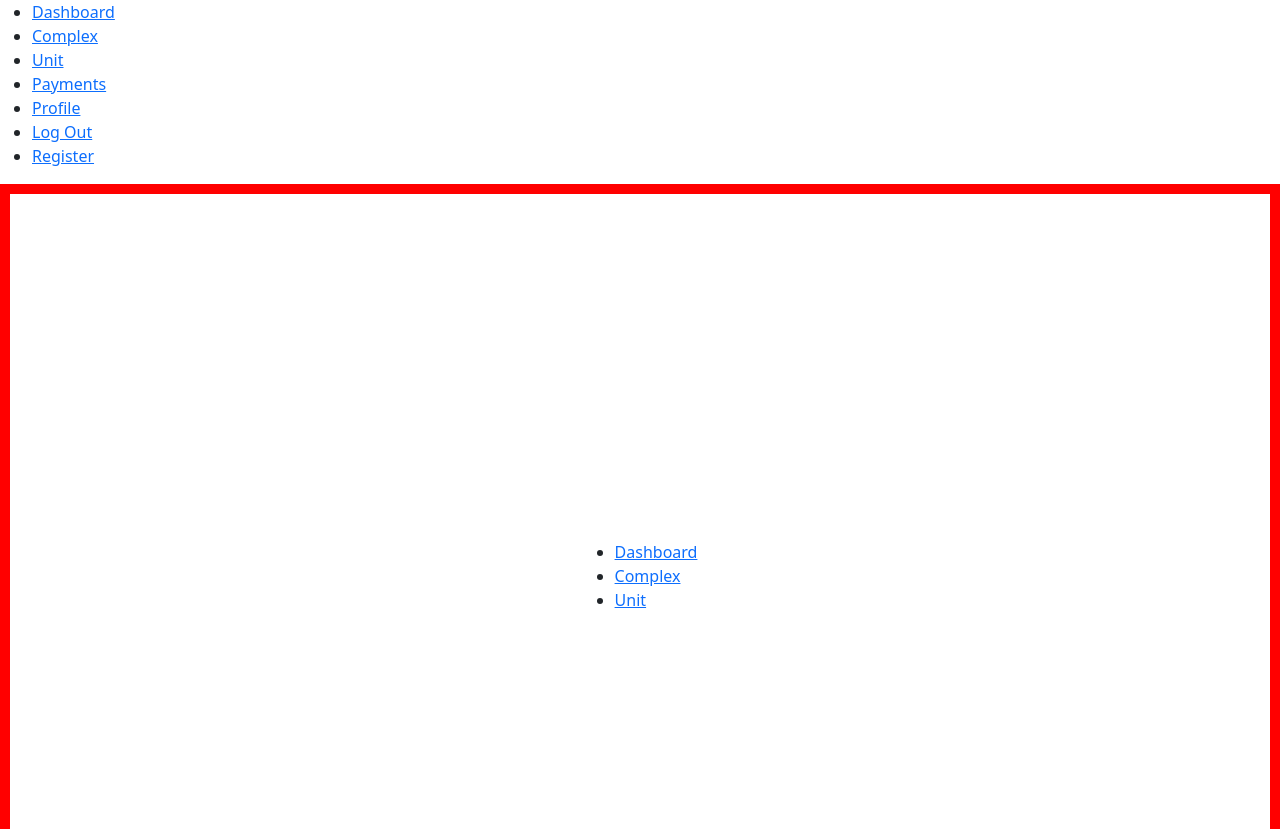
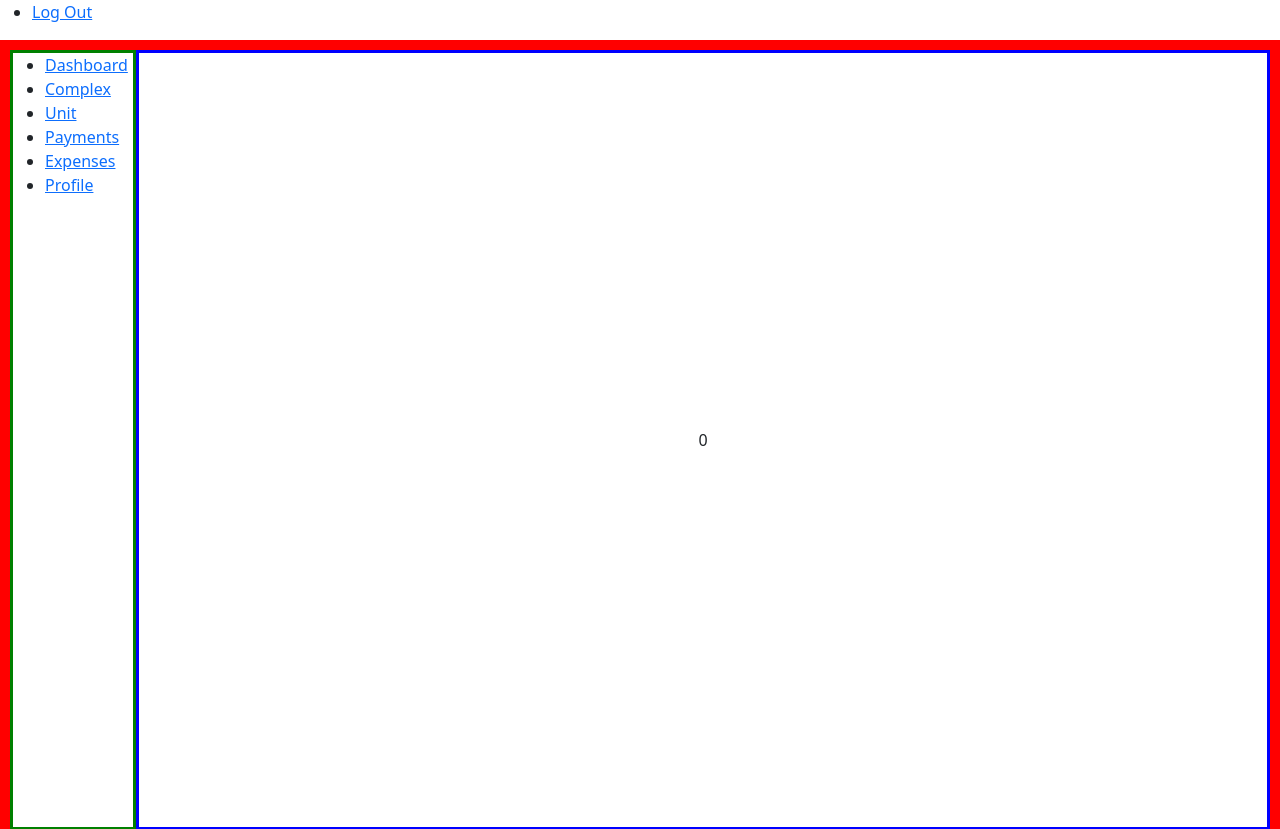
Before and after one commit to jmerlosrepo/neighborhood, a React (Vite) app: page /dashboard in a window 1280 px wide. Shown: the top 829 px of the page. Built offline with nearby package versions, Linux system fonts and the light colour scheme.

Commit message:
Message board component started

```diff
--- a/src/App.module.scss
+++ b/src/App.module.scss
@@ -3,4 +3,20 @@
 
 .page {
   @include pageCentring;
+  .pagePanelLeft {
+    border: 3px solid green;
+    width: 10%;
+    height: 100%;
+  }
+  .pagePanelRight {
+    border: 3px solid blue;
+    width: 90%;
+    height: 100%;
+    display: flex;
+    flex-direction: column;
+    justify-content: center;
+    align-items: center;
+    padding: 0;
+    margin: 0;
+  }
 }
--- a/src/App.tsx
+++ b/src/App.tsx
@@ -24,15 +24,26 @@ const App = () => {
   const [isLoggedIn, setIsLoggedIn] = useState<boolean>(true);
   const [user, setUser] = useState<User>({
     username: "jmerlosg",
-    type: userType.neighbor,
+    type: userType.manager,
   });
 
   return (
     <div>
       <Navbar>
         {!isLoggedIn && <NavbarButton text="Landing" to="/" />}
+
+        {isLoggedIn ? (
+          <NavbarButton text="Log Out" to="/logout" />
+        ) : (
+          <NavbarButton text="Log In" to="/login" />
+        )}
+
+        {!isLoggedIn && <NavbarButton text="Register" to="/register" />}
+      </Navbar>
+      <div className={styles.page}>
         {isLoggedIn && (
-          <>
+          <div className={styles.pagePanelLeft}>
+            <Navbar>
               <NavbarButton text="Dashboard" to="/dashboard" />
               <NavbarButton text="Complex" to="/complex" />
               <NavbarButton text="Unit" to="/unit" />
@@ -41,17 +52,10 @@ const App = () => {
                 <NavbarButton text="Expenses" to="/expenses" />
               )}
               <NavbarButton text="Profile" to="/profile" />
-          </>
+            </Navbar>
+          </div>
         )}
-        {isLoggedIn ? (
-          <NavbarButton text="Log Out" to="/logout" />
-        ) : (
-          <NavbarButton text="Log In" to="/login" />
-        )}
-
-        <NavbarButton text="Register" to="/register" />
-      </Navbar>
-      <div className={styles.page}>
+        <div className={styles.pagePanelRight}>
           <Routes>
             <Route path="/" element={<Landing />} />
             <Route path="/login" element={<Login />} />
@@ -94,6 +98,7 @@ const App = () => {
           </Routes>
         </div>
       </div>
+    </div>
   );
 };
 
--- a/src/__mixins.scss
+++ b/src/__mixins.scss
@@ -1,6 +1,6 @@
 @mixin pageCentring {
   display: flex;
-  flex-direction: column;
+  flex-direction: row;
   justify-content: center;
   align-items: center;
   padding: 0;
--- /dev/null
+++ b/src/components/LatestNews/LatestNews.tsx
@@ -0,0 +1,19 @@
+import { useEffect, useState } from "react";
+import { LatestNewsProps } from "../../types";
+
+const LatestNews = ({ news }: LatestNewsProps) => {
+  const [arrIndex, setArrIndex] = useState(0);
+
+  useEffect(() => {
+    console.log(arrIndex);
+    const interval = setInterval(() => {
+      setArrIndex((prev) => (prev === news.length - 1 ? 0 : prev + 1));
+    }, 30000);
+    return () => clearInterval(interval);
+  }, [news.length]);
+
+  //TODO: poner la logica y los elementos para mostrar el contenido del objeto
+  return <div>{arrIndex}</div>;
+};
+
+export default LatestNews;
--- a/src/pages/Dashboard/Dashboard.tsx
+++ b/src/pages/Dashboard/Dashboard.tsx
@@ -5,6 +5,7 @@ import Navbar from "../../components/Navbar/Navbar";
 import NavbarButton from "../../components/common/Buttons/NavbarButton/NavbarButton";
 
 import { User } from "../../types";
+import LatestNews from "../../components/LatestNews/LatestNews";
 
 const Dashboard = () => {
   const [user, setUser] = useState<User>({
@@ -12,16 +13,15 @@ const Dashboard = () => {
     type: userType.neighbor,
   });
 
+  const news = [
+    { id: "", title: "", image: "", description: "" },
+    { id: "", title: "", image: "", description: "" },
+    { id: "", title: "", image: "", description: "" },
+  ];
+
   return (
     <div>
-      <Navbar>
-        <NavbarButton to="/dashboard" text="Dashboard" />
-        <NavbarButton to="/complex" text="Complex" />
-        <NavbarButton to="/unit" text="Unit" />
-        {user.type === userType.manager && (
-          <NavbarButton text="Expenses" to="/expenses" />
-        )}
-      </Navbar>
+      <LatestNews news={news} />
     </div>
   );
 };
```
Also changed, not shown: src/types.d.ts (+12 -0 lines). Lines whose indentation alone changed are shown as unchanged.
